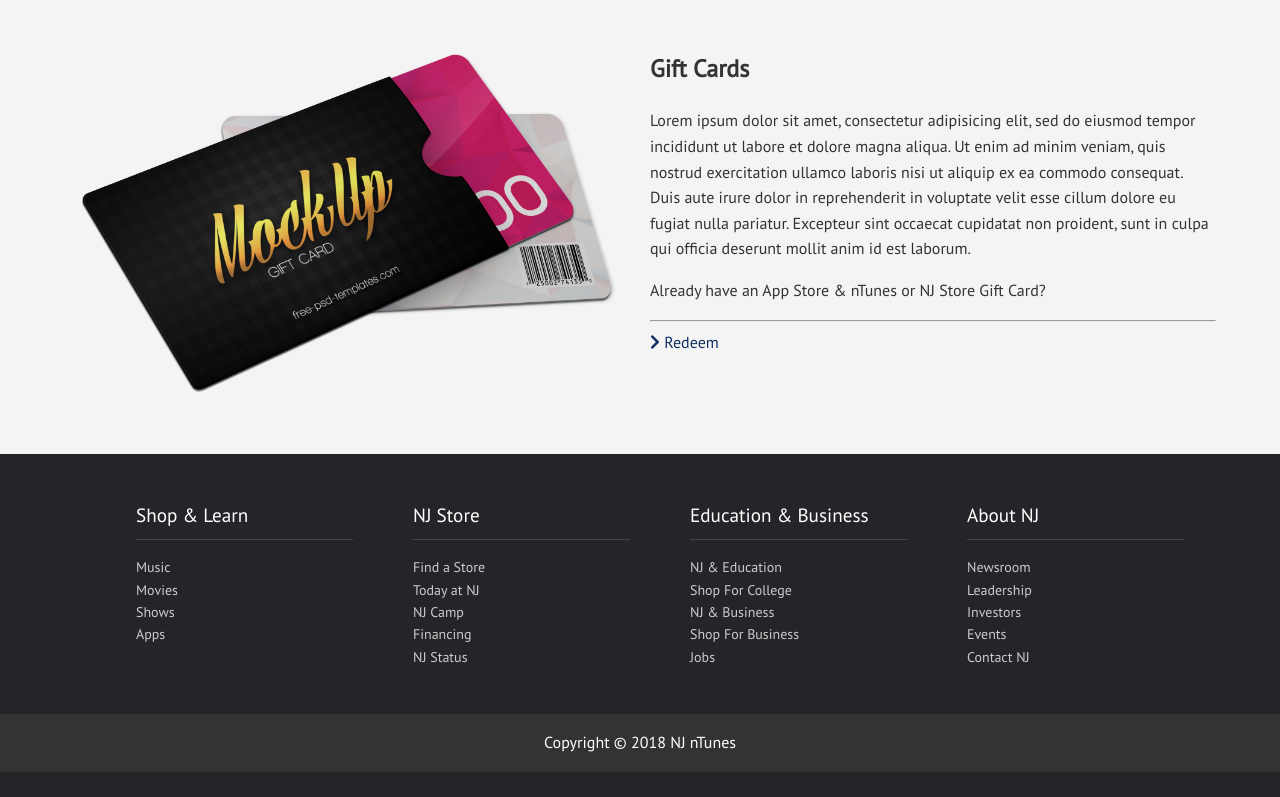
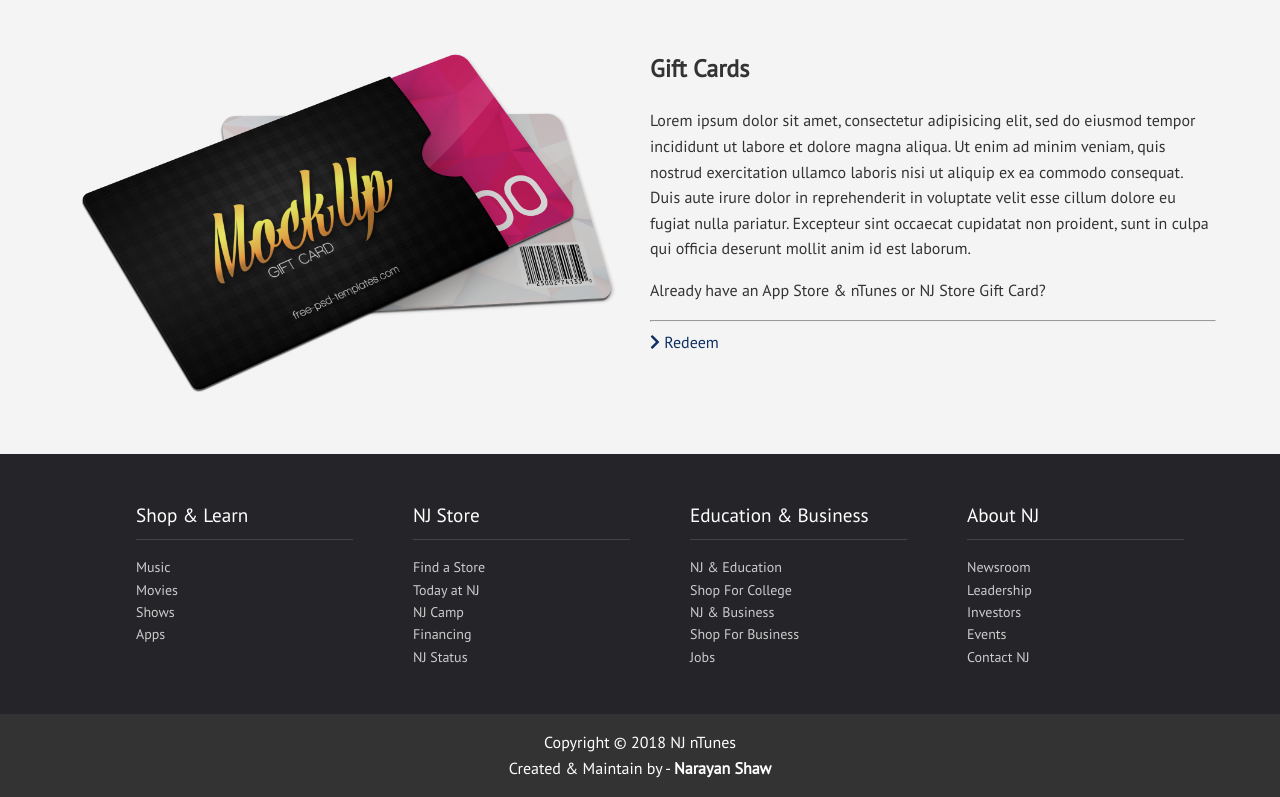
Before and after one commit to MIXblack/nTune, a plain HTML site: page index.html in a window 1280 px wide. Shown: the part 3832-4629 px from the top of the page. Before the commit the page ends 4604 px from the top, so only its background shows below. Drawn offline with nearby package versions, Linux system fonts and the light colour scheme.

Commit message:
add credit

```diff
--- a/index.html
+++ b/index.html
@@ -181,7 +181,8 @@
       </div>
 
       <div class="footer-bottom text-center">
-        Copyright &copy; 2018 NJ nTunes
+        Copyright &copy; 2018 NJ nTunes <br>
+	Created & Maintain by - <strong>Narayan Shaw</strong>
       </div>
     </footer>
 
```
